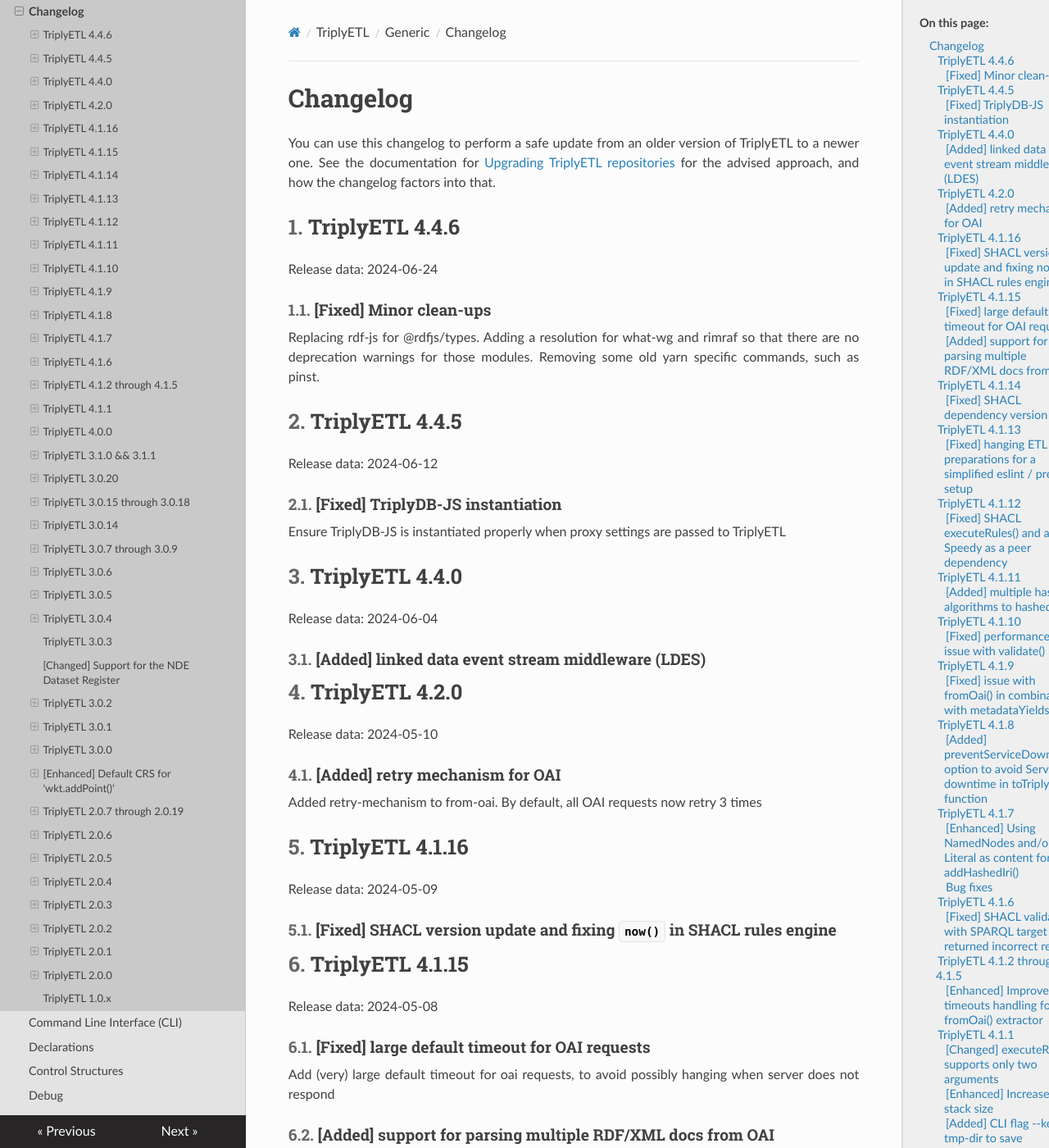
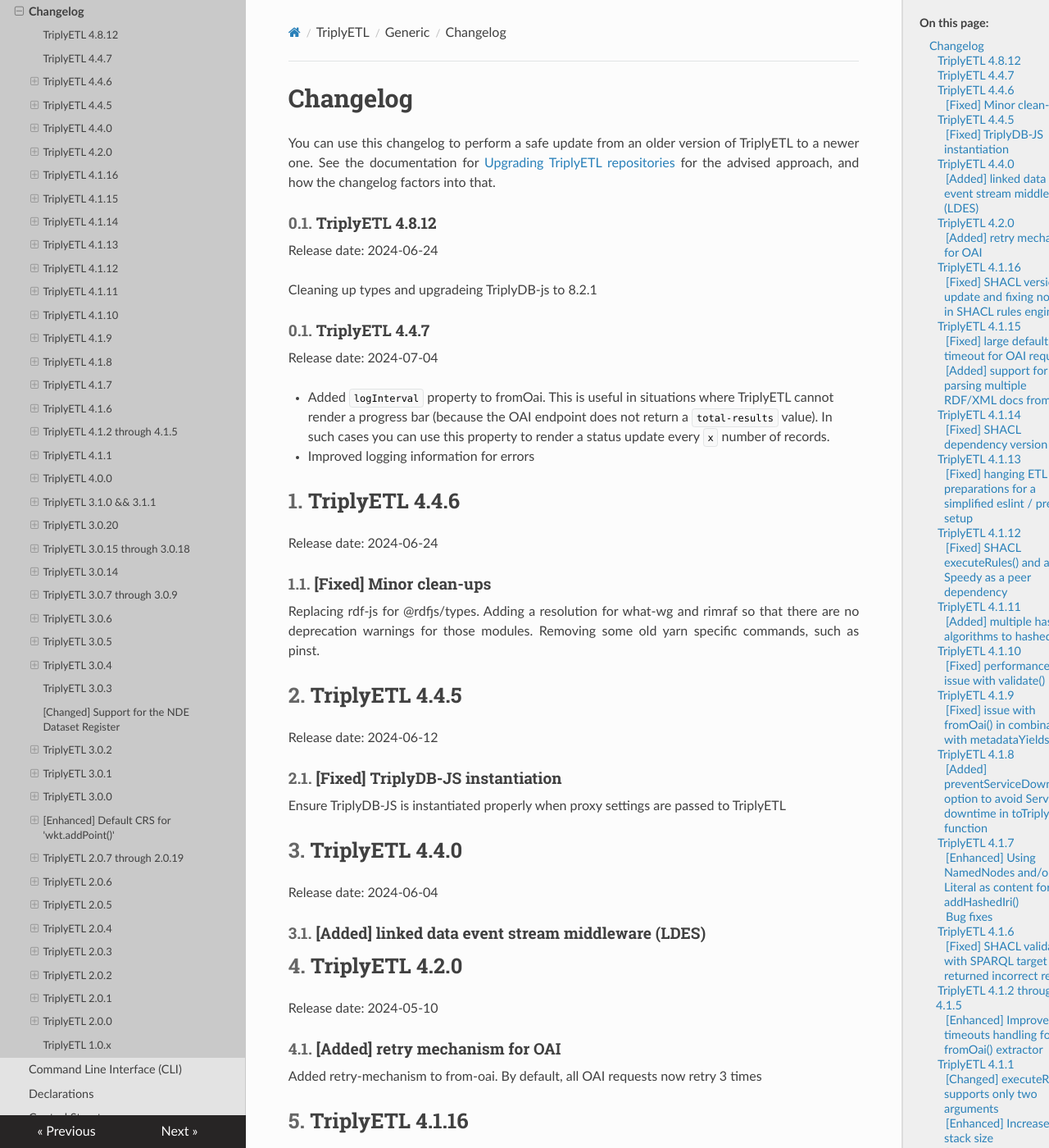
Before and after one commit to TriplyDB/Documentation, an MkDocs documentation site: the page built from docs/triply-etl/generic/changelog.md, in a window 1280 px wide and 1400 px high. Shown: the whole window at 82% size. Built offline with MkDocs 1.6.1, drawn with Linux system fonts in a browser that asks for light colours; some of the changed text lies outside the part shown.

Commit message:
updated triplyetl changelog

```diff
--- a/docs/triply-etl/generic/changelog.md
+++ b/docs/triply-etl/generic/changelog.md
@@ -4,39 +4,52 @@
 
 You can use this changelog to perform a safe update from an older version of TriplyETL to a newer one. See the documentation for [Upgrading TriplyETL repositories](./maintenance.md#update-the-triplyetl-dependency) for the advised approach, and how the changelog factors into that.
 
+
+### TriplyETL 4.8.12
+Release date: 2024-06-24
+
+Cleaning up types and upgradeing TriplyDB-js to 8.2.1
+
+### TriplyETL 4.4.7
+Release date: 2024-07-04
+
+- Added `logInterval` property to fromOai. This is useful in situations where TriplyETL cannot render a progress bar (because the OAI endpoint does not return a `total-results` value).  In such cases you can use this property to render a status update every `x` number of records.
+- Improved logging information for errors
+
+
 ## TriplyETL 4.4.6
-Release data: 2024-06-24
+Release date: 2024-06-24
 
 ### [Fixed] Minor clean-ups
 
 Replacing rdf-js for @rdfjs/types. Adding a resolution for what-wg and rimraf so that there are no deprecation warnings for those modules. Removing some old yarn specific commands, such as pinst.
 
 ## TriplyETL 4.4.5
-Release data: 2024-06-12
+Release date: 2024-06-12
 
 ### [Fixed] TriplyDB-JS instantiation
 
 Ensure TriplyDB-JS is instantiated properly when proxy settings are passed to TriplyETL
 
 ## TriplyETL 4.4.0
-Release data: 2024-06-04
+Release date: 2024-06-04
 
 ### [Added] linked data event stream middleware (LDES)
 
 ## TriplyETL 4.2.0
-Release data: 2024-05-10
+Release date: 2024-05-10
 
 ### [Added] retry mechanism for OAI
 
 Added retry-mechanism to from-oai. By default, all OAI requests now retry 3 times
 
 ## TriplyETL 4.1.16
-Release data: 2024-05-09
+Release date: 2024-05-09
 
 ### [Fixed] SHACL version update and fixing `now()` in SHACL rules engine
 
 ## TriplyETL 4.1.15
-Release data: 2024-05-08
+Release date: 2024-05-08
 
 ### [Fixed] large default timeout for OAI requests
 
@@ -45,26 +58,26 @@
 ### [Added] support for parsing multiple RDF/XML docs from OAI
 
 ## TriplyETL 4.1.14
-Release data: 2024-04-18
+Release date: 2024-04-18
 
 ### [Fixed] SHACL dependency version
 
 Update SHACL dependency, with some performance improvements
 
 ## TriplyETL 4.1.13
-Release data: 2024-04-18
+Release date: 2024-04-18
 
 ### [Fixed] hanging ETL and preparations for a simplified eslint / prettier setup
 
 ## TriplyETL 4.1.12
-Release data: 2024-04-16
+Release date: 2024-04-16
 
 ### [Fixed] SHACL `executeRules()` and added Speedy as a peer dependency
 
 Includes fix regarding SPARQL Functions used in `executeRules()`, the used Speedy SPARQL engine is now a peer dependency, which will use the same version as the one used as in the `@triplyetl/etl` package
 
 ## TriplyETL 4.1.11
-Release data: 2024-03-27
+Release date: 2024-03-27
 
 ### [Added] multiple hashing algorithms to `hashedIri()`
 
@@ -73,14 +86,14 @@
 Improvements in the SHACL performance and usage.
 
 ## TriplyETL 4.1.10
-Release data: 2024-03-12
+Release date: 2024-03-12
 
 ### [Fixed] performance issue with `validate()`
 
 Because of a previous fix, the validate middleware become slower. This fix makes it performant again.
 
 ## TriplyETL 4.1.9
-Release data: 2024-03-12
+Release date: 2024-03-12
 
 ### [Fixed] issue with `fromOai()` in combination with  `metadataYieldsRdf`
 
```
